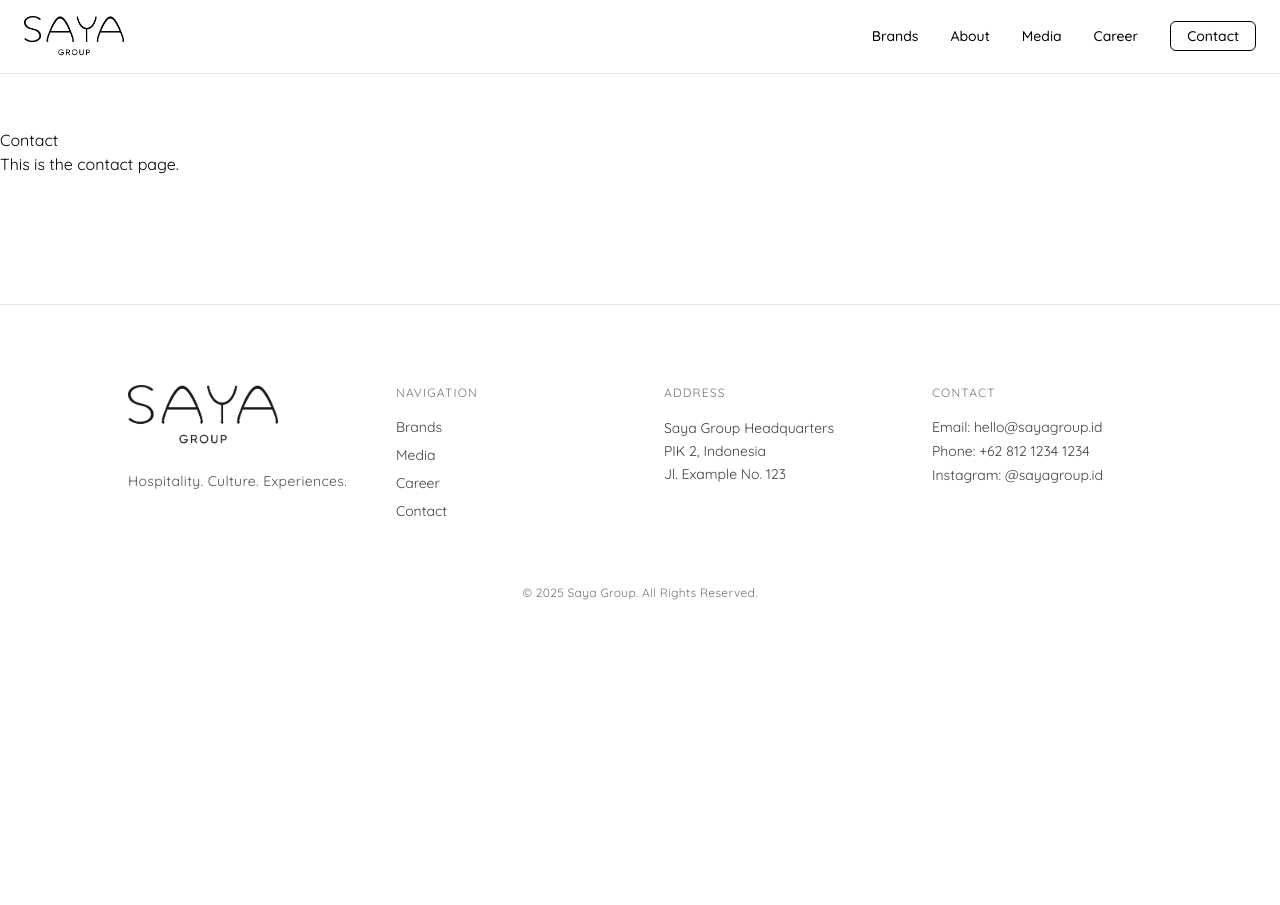
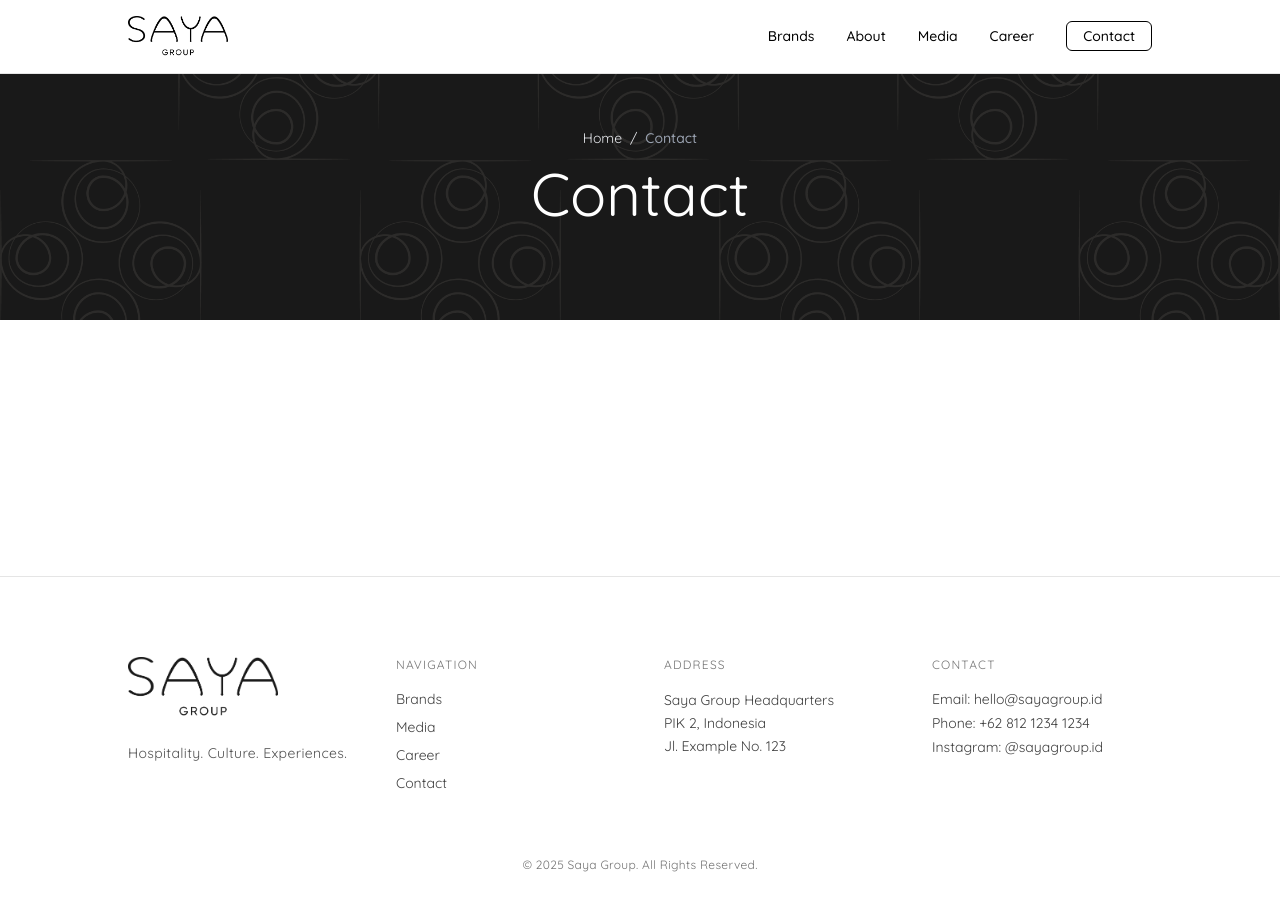
Before and after one commit to devsayagroup/sayagroup, a Next.js app: page /contact in a window 1280 px wide. Before the commit the page ends 800 px from the top, so only its background shows below. Built offline with nearby package versions, Linux system fonts and the light colour scheme.

Commit message:
add headline to all pages

```diff
--- a/app/career/page.tsx
+++ b/app/career/page.tsx
@@ -1,7 +1,18 @@
+import Headline from "@/components/ui/Headline";
+
 export default function CareerPage() {
   return (
-    <div className="flex justify-center py-32">
-      <h1 className="text-4xl font-bold">Career</h1>
-    </div>
+    <>
+        <Headline
+            title="Career"
+            breadcrumbs={[
+            { label: "Home", href: "/" },
+            { label: "Career" },
+            ]}
+        />
+        <div className="flex justify-center py-32">
+        </div>
+
+    </>
   );
 }
--- a/app/contact/page.tsx
+++ b/app/contact/page.tsx
@@ -1,8 +1,18 @@
+import Headline from "@/components/ui/Headline";
+
 export default function Contact() {
   return (
-    <div className="py-32">
-      <h1>Contact</h1>
-      <p>This is the contact page.</p>
-    </div>
+    <>
+        <Headline
+            title="Contact"
+            breadcrumbs={[
+            { label: "Home", href: "/" },
+            { label: "Contact" },
+            ]}
+        />
+        <div className="flex justify-center py-32">
+        </div>
+    </>
+
   );
 }
--- a/app/media/page.tsx
+++ b/app/media/page.tsx
@@ -1,7 +1,18 @@
+import Headline from "@/components/ui/Headline";
+
 export default function MediaPage() {
   return (
-    <div className="flex justify-center py-32">
-      <h1 className="text-4xl font-bold">Media</h1>
-    </div>
+    <>
+        <Headline
+            title="Media"
+            breadcrumbs={[
+            { label: "Home", href: "/" },
+            { label: "Media" },
+            ]}
+        />
+        <div className="flex justify-center py-32">
+        </div>
+
+    </>
   );
 }
--- a/components/brandSection/BrandAbout.tsx
+++ b/components/brandSection/BrandAbout.tsx
@@ -7,7 +7,7 @@ type Props = {
 export default function BrandAbout({ brand }: Props) {
   return (
     <section className="bg-gray-200 px-6 py-18 text-center">
-      <p className="max-w-3xl mx-auto text-black font-medium leading-relaxed text-lg md:text-xl">
+      <p className="max-w-3xl mx-auto text-black font-light leading-relaxed text-lg md:text-xl">
         {brand.description}
       </p>
     </section>
--- a/components/brandSection/BrandAnother.tsx
+++ b/components/brandSection/BrandAnother.tsx
@@ -5,11 +5,10 @@ import Link from "next/link";
 
 type Props = {
   allBrands: any[];
-  currentSlug: string; // brand.slug from params
+  currentSlug: string;
 };
 
 export default function BrandAnother({ allBrands, currentSlug }: Props) {
-  // Filter out current brand
   const otherBrands = allBrands.filter((b) => b.slug !== currentSlug);
 
   if (otherBrands.length === 0) return null;
--- a/components/brandSection/BrandContact.tsx
+++ b/components/brandSection/BrandContact.tsx
@@ -10,6 +10,12 @@ export default function BrandContact({ brand }: Props) {
 
   return (
     <section className="bg-stone-950 text-white px-6 md:px-32 py-16 relative">
+      <div className="absolute inset-0 bg-black/95" />
+      <div
+          className="absolute inset-0 opacity-5 bg-center bg-cover"
+          style={{ backgroundImage: `url('/pattern-sayagroup.png')` }}
+      />
+      <div className="relative z-90">
         <div className="flex justify-center items-center mx-auto">
           <Image src={brand.logo} width={160} height={160} alt="Goa Saya"/>
         </div>
@@ -94,6 +100,9 @@ export default function BrandContact({ brand }: Props) {
             )}
           </div>
         </div>
+
+      </div>
+
     </section>
   );
 }
--- a/components/layout/Header.tsx
+++ b/components/layout/Header.tsx
@@ -11,8 +11,8 @@ export default function Header() {
 
   return (
     <>
-      <header className="fixed top-0 left-0 w-full z-50 bg-white backdrop-blur-xl border-b border-black/10">
-        <nav className="max-w-7xl mx-auto flex items-center justify-between py-4 px-6">
+      <header className="fixed top-0 left-0 w-full z-999 bg-white backdrop-blur-xl border-b border-black/10">
+        <nav className="flex items-center justify-between py-4 px-6 md:px-32">
           {/* Logo */}
           <Link href="/" className="text-lg font-semibold tracking-wide">
             <Image
```
Lines whose indentation alone changed are shown as unchanged.
